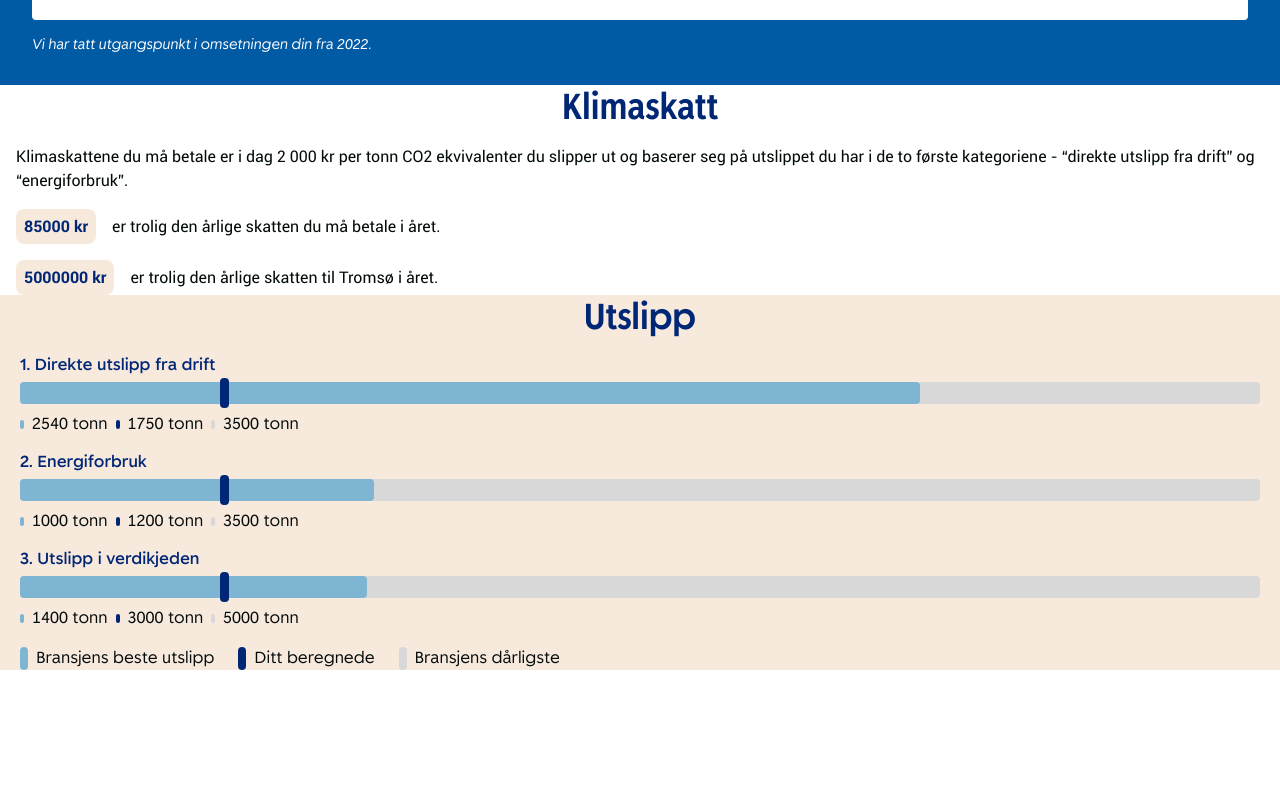
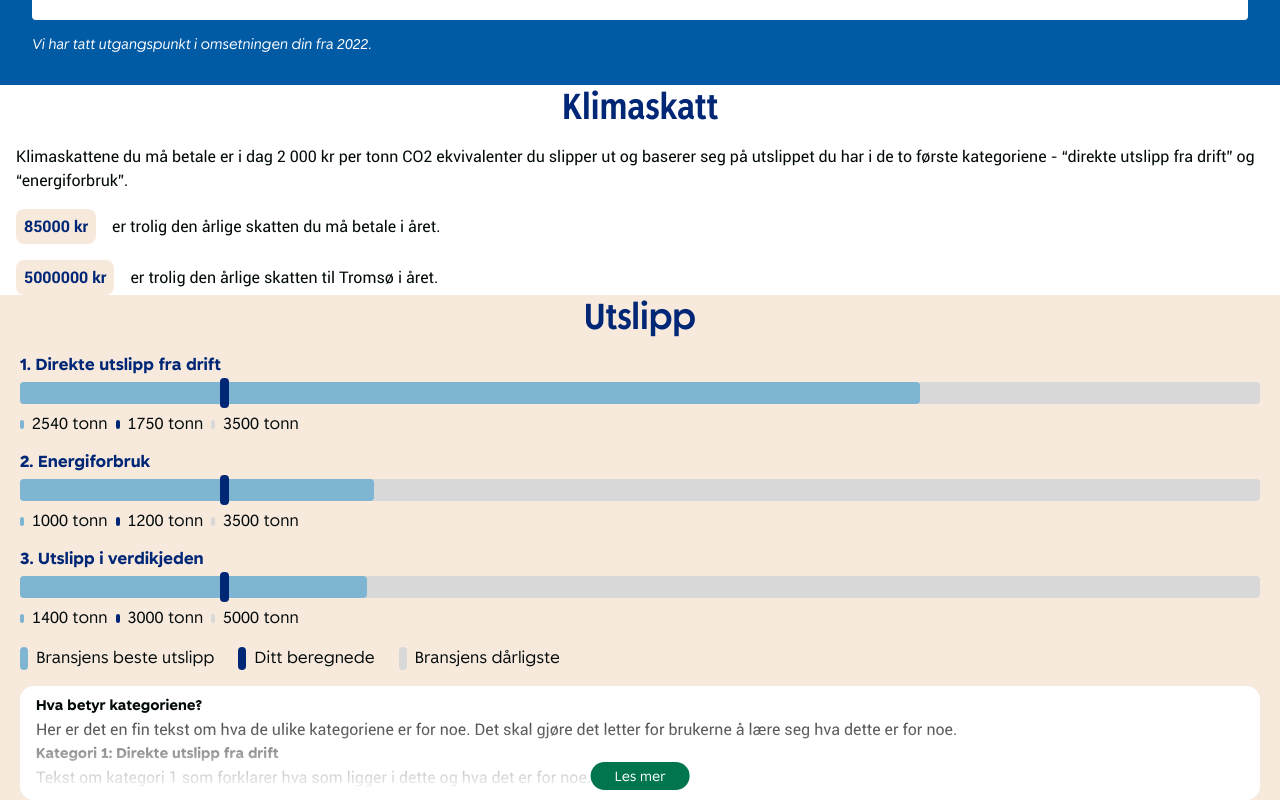
Before and after one commit to TrymVei/Samfunnsloftet, a Next.js app: page / in a window 1280 px wide. Shown: the part 421-1221 px from the top of the page. Before the commit the page ends 1091 px from the top, so only its background shows below. Built offline with nearby package versions, Linux system fonts and the light colour scheme.

Commit message:
feat: accordion component (#5)

```diff
--- /dev/null
+++ b/src/app/components/accordion/Accordion.module.css
@@ -0,0 +1,44 @@
+.accordion {
+  padding: 0.5rem 1rem;
+  border-radius: 0.875rem;
+  position: relative;
+}
+
+.accordion__title,
+.accordion strong {
+  font-variant-numeric: lining-nums tabular-nums;
+  font-feature-settings:
+    "clig" off,
+    "liga" off;
+  font-family: "SpareBank 1 Bold";
+  font-size: 0.875rem;
+  font-style: normal;
+  line-height: 1.5rem;
+}
+
+.accordion button {
+  position: absolute;
+  bottom: 0.63rem;
+  left: 50%;
+  transform: translate(-50%);
+}
+
+.accordion__content {
+  overflow: hidden;
+  max-height: 74px;
+  transition: 0.3s ease-in-out;
+  position: relative;
+  background: linear-gradient(180deg, #000 -30.18%, rgba(0, 0, 0, 0) 100%);
+  background-clip: text;
+  -webkit-background-clip: text;
+  -webkit-text-fill-color: transparent;
+}
+
+.accordion__content__expanded {
+  max-height: 1000px;
+  padding-bottom: 4rem;
+  background: none;
+  background-clip: initial;
+  -webkit-background-clip: initial;
+  -webkit-text-fill-color: initial;
+}
--- /dev/null
+++ b/src/app/components/accordion/Accordion.tsx
@@ -0,0 +1,43 @@
+"use client";
+import React, { ReactNode, useState } from "react";
+import style from "./Accordion.module.css";
+import AccordionButton from "../buttons/AccordionButton";
+
+type AccordionProps = {
+  accordionTitle: string;
+  accordionId: number;
+  backgroundColor: string;
+  children: ReactNode;
+};
+
+export default function Accordion({
+  accordionTitle,
+  accordionId,
+  backgroundColor,
+  children,
+}: AccordionProps) {
+  const [isExpanded, setIsExpanded] = useState(false);
+  return (
+    <div
+      className={style.accordion}
+      style={{ backgroundColor: backgroundColor }}
+    >
+      <p className={style.accordion__title}>{accordionTitle}</p>
+      <div
+        className={`${style.accordion__content} ${isExpanded ? style.accordion__content__expanded : ""}`}
+        id={`accordion-content${accordionId}`}
+        aria-labelledby={`accordion-trigger${accordionId}`}
+      >
+        {children}
+      </div>
+      <AccordionButton
+        type="button"
+        id={`accordion-trigger${accordionId}`}
+        aria-expanded={isExpanded}
+        onClick={() => setIsExpanded(!isExpanded)}
+        aria-controls={`accordion-content${accordionId}`}
+        isExpanded={isExpanded}
+      />
+    </div>
+  );
+}
--- /dev/null
+++ b/src/app/components/buttons/AccordionButton.module.css
@@ -0,0 +1,8 @@
+.button {
+  border-radius: 2.5rem;
+  background: var(--Stttefarger-Skog);
+  color: var(--Nytrale-farger-Hvit);
+  border: none;
+  padding: 0.38rem 1.5rem;
+  font-family: "Sparebank 1";
+}
--- /dev/null
+++ b/src/app/components/buttons/AccordionButton.tsx
@@ -0,0 +1,17 @@
+import React, { ButtonHTMLAttributes } from "react";
+import style from "./AccordionButton.module.css";
+
+type ButtonProps = {
+  isExpanded: boolean;
+} & ButtonHTMLAttributes<HTMLButtonElement>;
+
+export default function AccordionButton({
+  isExpanded,
+  ...buttonProps
+}: ButtonProps) {
+  return (
+    <button className={style.button} {...buttonProps}>
+      {isExpanded ? "Lukk" : "Les mer"}
+    </button>
+  );
+}
--- a/src/app/components/emissions/Emissions.tsx
+++ b/src/app/components/emissions/Emissions.tsx
@@ -3,6 +3,7 @@ import EmissionBar from "./emissionBar/EmissionBar";
 import style from "./Emissions.module.css";
 import ColorDescription from "../colorDescription/ColorDescription";
 import colors from "@/utils/colors";
+import Accordion from "../accordion/Accordion";
 
 export default function Emissions() {
   return (
@@ -50,6 +51,31 @@ export default function Emissions() {
           height="23px"
         />
       </div>
+      <Accordion
+        accordionTitle={"Hva betyr kategoriene?"}
+        accordionId={1}
+        backgroundColor={colors.NytralefargerHvit}
+      >
+        <p>
+          Her er det en fin tekst om hva de ulike kategoriene er for noe. Det
+          skal gjøre det letter for brukerne å lære seg hva dette er for noe.
+        </p>
+        <strong>Kategori 1: Direkte utslipp fra drift</strong>
+        <p>
+          Tekst om kategori 1 som forklarer hva som ligger i dette og hva det er
+          for noe.
+        </p>
+        <strong>Kategori 2: Energiforbruk</strong>
+        <p>
+          Tekst om kategori 2 som forklarer hva som ligger i dette og hva det er
+          for noe.
+        </p>
+        <strong>Kategori 3: Utslipp i verdikjeden</strong>
+        <p>
+          Tekst om kategori 3 som forklarer hva som ligger i dette og hva det er
+          for noe.
+        </p>
+      </Accordion>
     </div>
   );
 }
--- a/src/app/globals.css
+++ b/src/app/globals.css
@@ -10,7 +10,7 @@
 
 @font-face {
   font-family: "SpareBank 1 Bold";
-  src: url("/fonts/SpareBank1-Medium-Web.woff");
+  src: url("/fonts/SpareBank1-Bold-Web.woff");
 }
 
 @font-face {
```
Also changed, not shown: public/fonts/SpareBank1-Bold-Web.woff (added).
